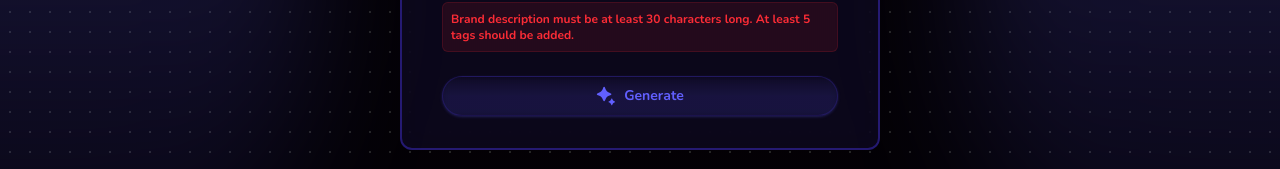
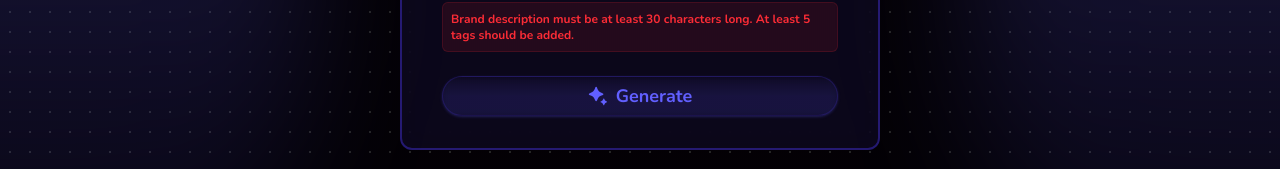
Before and after one commit to cyberSangram/brand-zen, a Next.js app: page / in a window 1280 px wide. Shown: the part 1218-1387 px from the top of the page. Built offline with nearby package versions, Linux system fonts and the light colour scheme; what tailwindcss-animated, tailwindcss-motion would draw is missing.

Commit message:
fix the cta button size for medium+ devices

```diff
--- a/src/app/page.tsx
+++ b/src/app/page.tsx
@@ -266,7 +266,7 @@ const Landing = () => {
                         className="my-icon mr-1 md:mr-2 text-indigo-500 group-hover:motion-preset-pop motion-duration-500"
                         />
 
-                        <span className="group-hover:motion-preset-shrink motion-duration-500 md:text-base text-base lg:text-sm text-indigo-500 ">Generate</span>
+                        <span className="group-hover:motion-preset-shrink motion-duration-500 md:text-lg text-base  text-indigo-500 ">Generate</span>
                       </>
                       : <span className=" flex gap-1 md:gap-2 ">
                           <div className="rounded-full md:size-3 size-2 bg-indigo-500 motion-preset-oscillate motion-duration-600"></div>
```
